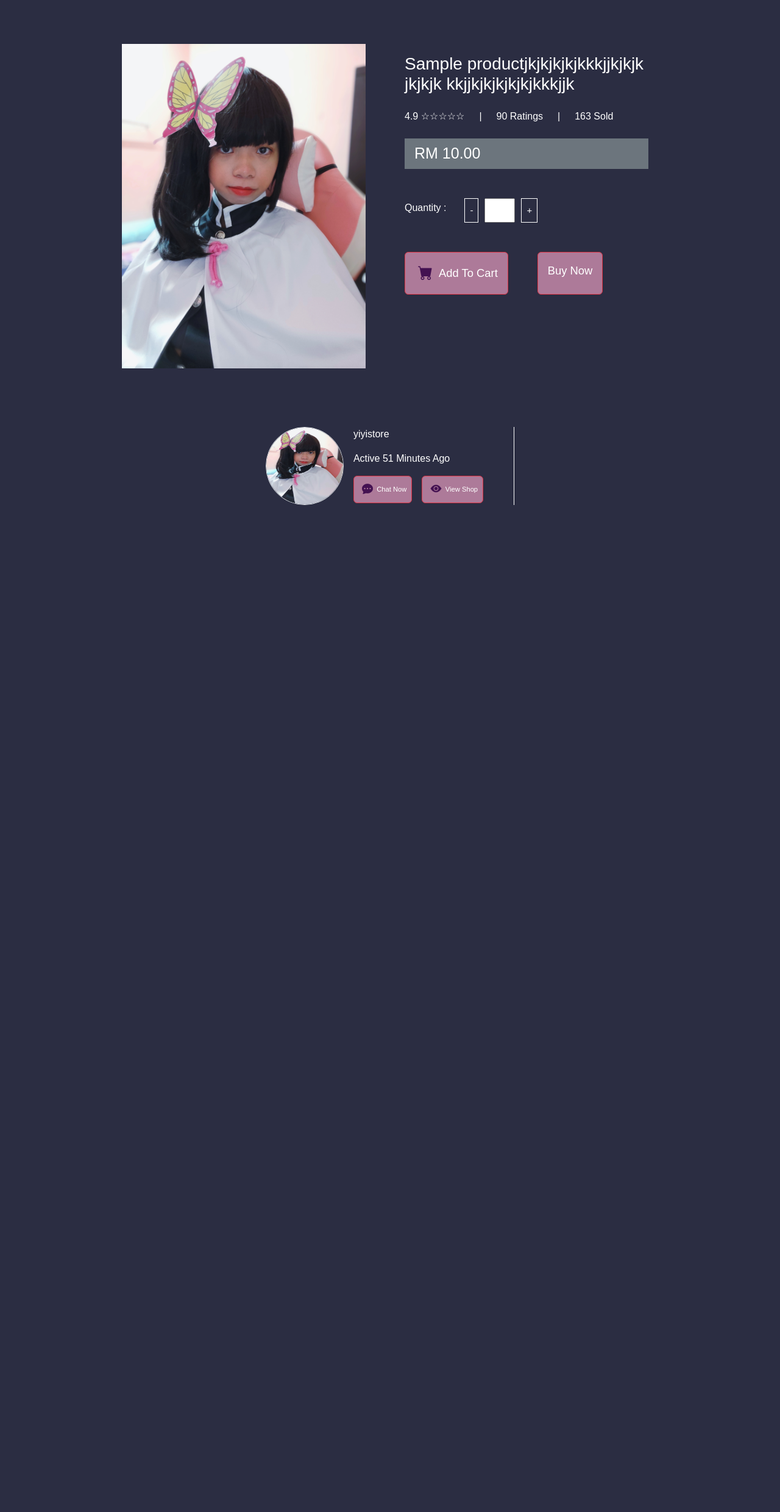
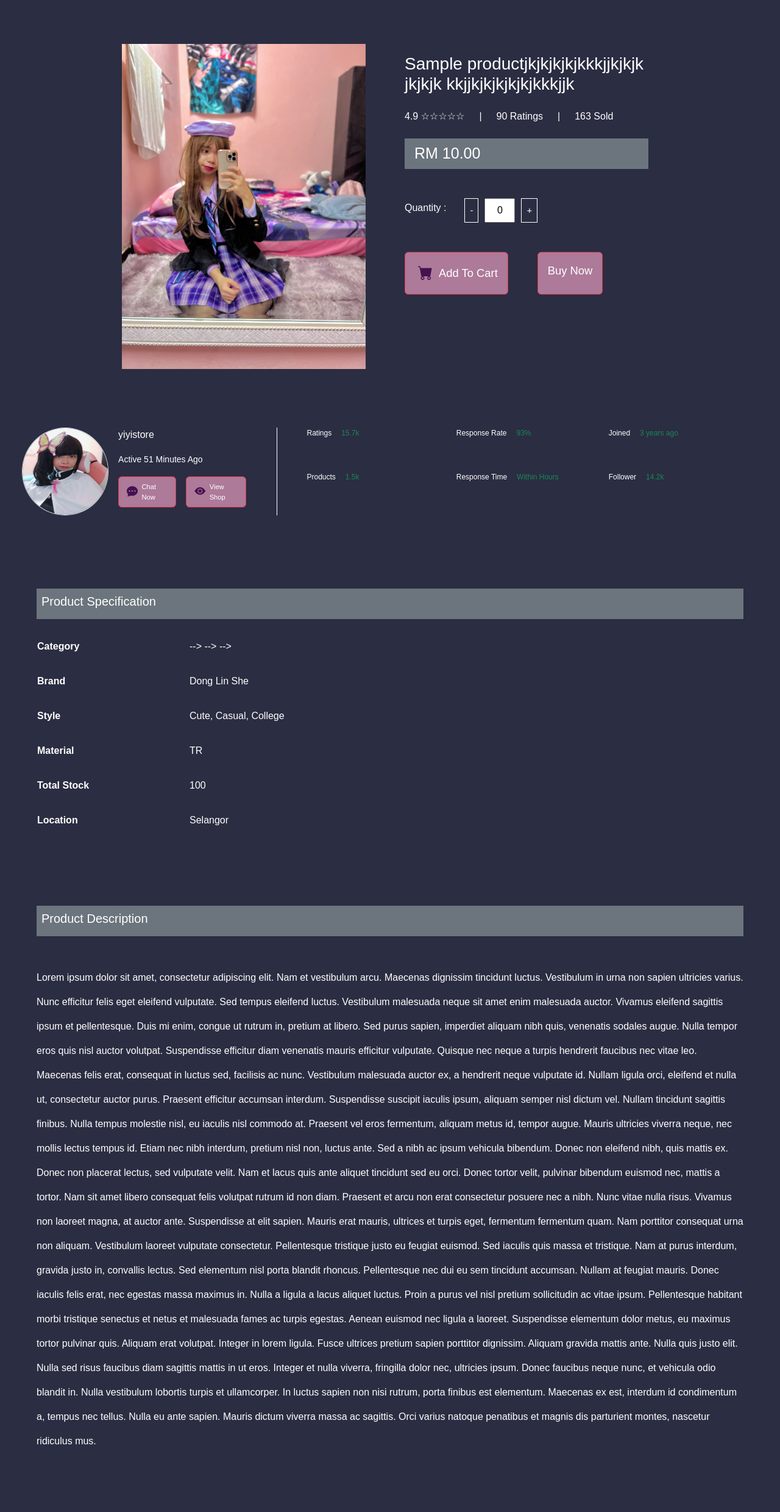
Before and after one commit to yii-meow/CS50X, a Flask app: template templates/product.html in a window 1280 px wide. Shown: the part 65-2544 px from the top of the page at 61% size. Before the commit the page ends 893 px from the top, so only its background shows below. Run offline with Flask 2, Linux system fonts and the light colour scheme; the template is opened without the code that fills it: most values are stand-ins (such as "Sample title", 1, 10 or a date in 2020); some libraries are stand-ins or nearby versions; some web fonts are replaced.

Commit message:
product page

```diff
--- a/static/style.css
+++ b/static/style.css
@@ -30,3 +30,11 @@ i {
 .product_img {
     width: 25rem;
 }
+
+.product_spec tr{
+    line-height: 55px;
+}
+
+.product_spec th{
+    width:250px;
+}
--- a/templates/product.html
+++ b/templates/product.html
@@ -9,7 +9,7 @@ Product Details
 <!--Product Main Information-->
 <div class="d-flex gap-5 justify-content-center p-4">
     <div>
-        <img src="../static/pic/1638157275081.jpg" class="product_img"/>
+        <img src="../static/pic/IMG_5896.jpg" class="product_img"/>
     </div>
 
     <div class="p-3">
@@ -42,7 +42,7 @@ Product Details
 
             <div style="margin-left:30px;display:flex;">
                 <div style="border:1px solid white;padding:8px;font-size:15px;">-</div>
-                <input type="numeric" style="width:50px;margin-left:10px;margin-right:10px;">
+                <input name="quantity" type="numeric" value="0" style="width:50px;margin-left:10px;margin-right:10px;text-align:center;">
                 <div style="border:1px solid white;padding:8px;font-size:15px;">+</div>
             </div>
         </div>
@@ -66,12 +66,12 @@ Product Details
 <div class="p-4 d-flex gap-5 justify-content-center mt-5">
 
     <div class="d-flex gap-3" style="padding-right:50px;border-right:1px solid white;">
-        <img src="../static/pic/1638157275081.jpg" style="width:8rem;height:8rem;" class="border rounded-circle">
+        <img src="../static/pic/1638157275081.jpg" style="width:9rem;height:9rem;" class="border rounded-circle">
 
         <div style="text-align:left">
             <p>yiyistore</p>
-            <p>Active 51 Minutes Ago</p>
-            <div class="d-flex gap-3" style="font-size:0.7rem;">
+            <small>Active 51 Minutes Ago</small>
+            <div class="d-flex gap-3 mt-3" style="font-size:0.7rem;">
                 <div class="border border-danger rounded p-2" style="background-color:#AD7A99;" onclick="">
                     <span style="display:flex;align-items: center">
                         <i class="bi bi-chat-dots-fill" style="margin-right:0.4rem;"></i>
@@ -90,8 +90,122 @@ Product Details
         </div>
     </div>
 
+    <div style="font-size:0.75rem;display:grid;grid-template-columns: 1fr 1fr 1fr;">
+        <div class="d-flex gap-3" style="width:150px;">
+            <p>Ratings</p>
+            <p class="text-success">15.7k</p>
+        </div>
 
+        <div class="d-flex gap-3" style="width:250px;">
+            <p>Response Rate</p>
+            <p class="text-success">93%</p>
+        </div>
 
+        <div class="d-flex gap-3" style="width:150px;">
+            <p>Joined</p>
+            <p class="text-success">3 years ago</p>
+        </div>
+
+        <div class="d-flex gap-3" style="width:150px;">
+            <p>Products</p>
+            <p class="text-success">1.5k</p>
+        </div>
+
+        <div class="d-flex gap-3" style="width:250px;">
+            <p>Response Time</p>
+            <p class="text-success">Within Hours</p>
+        </div>
+
+        <div class="d-flex gap-3" style="width:150px;">
+            <p>Follower</p>
+            <p class="text-success">14.2k</p>
+        </div>
+    </div>
+</div>
+
+<!--Product Spec-->
+<div class="mt-5 p-5">
+    <div class="mb-3 bg-secondary p-2" style="text-align:left;height:50px;display:flex;align-items: center">
+        <h5>Product Specification</h5>
+    </div>
+
+    <table class="product_spec" style="text-align:left;">
+        <tr>
+            <th>Category</th>
+            <td>--> --> --></td>
+        </tr>
+
+        <tr>
+            <th>Brand</th>
+            <td>Dong Lin She</td>
+        </tr>
+
+        <tr>
+            <th>Style</th>
+            <td>Cute, Casual, College</td>
+        </tr>
+
+        <tr>
+            <th>Material</th>
+            <td>TR</td>
+        </tr>
+
+        <tr>
+            <th>Total Stock</th>
+            <td>100</td>
+        </tr>
+
+        <tr>
+            <th>Location</th>
+            <td>Selangor</td>
+        </tr>
+
+    </table>
+</div>
+
+<!-- Product Desc -->
+<div class="mt-3 p-5">
+    <div class="mb-3 bg-secondary p-2" style="text-align:left;height:50px;display:flex;align-items: center">
+        <h5>Product Description</h5>
+    </div>
+
+    <article class="mt-5" style="text-align:left;line-height: 40px;">
+        Lorem ipsum dolor sit amet, consectetur adipiscing elit. Nam et vestibulum arcu. Maecenas dignissim tincidunt
+        luctus. Vestibulum in urna non sapien ultricies varius. Nunc efficitur felis eget eleifend vulputate. Sed tempus
+        eleifend luctus. Vestibulum malesuada neque sit amet enim malesuada auctor. Vivamus eleifend sagittis ipsum et
+        pellentesque. Duis mi enim, congue ut rutrum in, pretium at libero. Sed purus sapien, imperdiet aliquam nibh
+        quis, venenatis sodales augue. Nulla tempor eros quis nisl auctor volutpat. Suspendisse efficitur diam venenatis
+        mauris efficitur vulputate. Quisque nec neque a turpis hendrerit faucibus nec vitae leo. Maecenas felis erat,
+        consequat in luctus sed, facilisis ac nunc.
+
+        Vestibulum malesuada auctor ex, a hendrerit neque vulputate id. Nullam ligula orci, eleifend et nulla ut,
+        consectetur auctor purus. Praesent efficitur accumsan interdum. Suspendisse suscipit iaculis ipsum, aliquam
+        semper nisl dictum vel. Nullam tincidunt sagittis finibus. Nulla tempus molestie nisl, eu iaculis nisl commodo
+        at. Praesent vel eros fermentum, aliquam metus id, tempor augue. Mauris ultricies viverra neque, nec mollis
+        lectus tempus id. Etiam nec nibh interdum, pretium nisl non, luctus ante. Sed a nibh ac ipsum vehicula bibendum.
+        Donec non eleifend nibh, quis mattis ex.
+
+        Donec non placerat lectus, sed vulputate velit. Nam et lacus quis ante aliquet tincidunt sed eu orci. Donec
+        tortor velit, pulvinar bibendum euismod nec, mattis a tortor. Nam sit amet libero consequat felis volutpat
+        rutrum id non diam. Praesent et arcu non erat consectetur posuere nec a nibh. Nunc vitae nulla risus. Vivamus
+        non laoreet magna, at auctor ante. Suspendisse at elit sapien. Mauris erat mauris, ultrices et turpis eget,
+        fermentum fermentum quam. Nam porttitor consequat urna non aliquam.
+
+        Vestibulum laoreet vulputate consectetur. Pellentesque tristique justo eu feugiat euismod. Sed iaculis quis
+        massa et tristique. Nam at purus interdum, gravida justo in, convallis lectus. Sed elementum nisl porta blandit
+        rhoncus. Pellentesque nec dui eu sem tincidunt accumsan. Nullam at feugiat mauris. Donec iaculis felis erat, nec
+        egestas massa maximus in. Nulla a ligula a lacus aliquet luctus. Proin a purus vel nisl pretium sollicitudin ac
+        vitae ipsum. Pellentesque habitant morbi tristique senectus et netus et malesuada fames ac turpis egestas.
+        Aenean euismod nec ligula a laoreet. Suspendisse elementum dolor metus, eu maximus tortor pulvinar quis. Aliquam
+        erat volutpat. Integer in lorem ligula. Fusce ultrices pretium sapien porttitor dignissim.
+
+        Aliquam gravida mattis ante. Nulla quis justo elit. Nulla sed risus faucibus diam sagittis mattis in ut eros.
+        Integer et nulla viverra, fringilla dolor nec, ultricies ipsum. Donec faucibus neque nunc, et vehicula odio
+        blandit in. Nulla vestibulum lobortis turpis et ullamcorper. In luctus sapien non nisi rutrum, porta finibus est
+        elementum. Maecenas ex est, interdum id condimentum a, tempus nec tellus. Nulla eu ante sapien. Mauris dictum
+        viverra massa ac sagittis. Orci varius natoque penatibus et magnis dis parturient montes, nascetur ridiculus
+        mus.
+    </article>
 </div>
 
 
```
Also changed, not shown: static/pic/IMG_5896.jpg (added), 1 other file.
